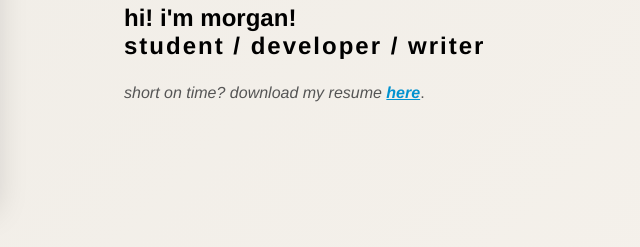
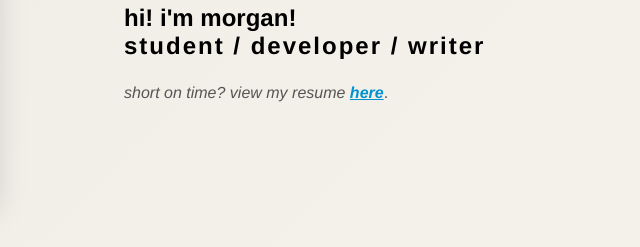
Before and after one commit to LandBasedFighter/portfolio-site, a plain HTML site: page index.html in a window 1280 px wide. Shown: the part 358-605 px from the top of the page, 516-1156 px from the left. Drawn offline with Linux system fonts and the light colour scheme.

Commit message:
nit: minor typo in resume text

```diff
--- a/index.html
+++ b/index.html
@@ -30,7 +30,7 @@
         <div class="hero-text">
             <h1>hi! i'm morgan!</h1>
             <h2>student / developer / writer</h2>
-            <h3><i>short on time? download my resume <a href="https://drive.google.com/file/d/19ofTGUeufJ1FlJ2bpOPQiq98SH430cnU/view?usp=sharing" target="_blank">here</a></i>.</h3>
+            <h3><i>short on time? view my resume <a href="https://drive.google.com/file/d/19ofTGUeufJ1FlJ2bpOPQiq98SH430cnU/view?usp=sharing" target="_blank">here</a></i>.</h3>
         </div>
         <div class="hero-image">
             <img src="assets/morgan-hero.jpg" alt="An image of morgan guinyard. she is standing in front of a snow-covered panther statue on georgia state university's campus" />
```
